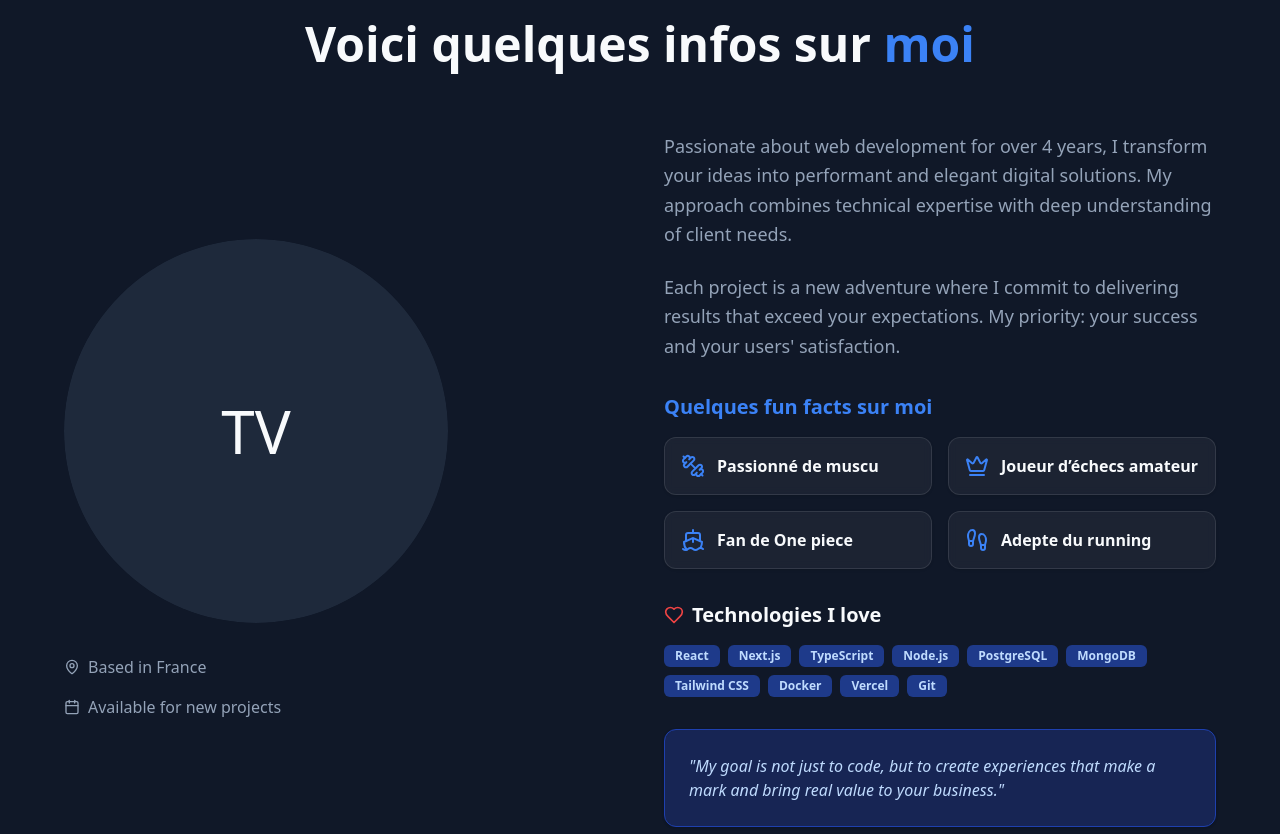
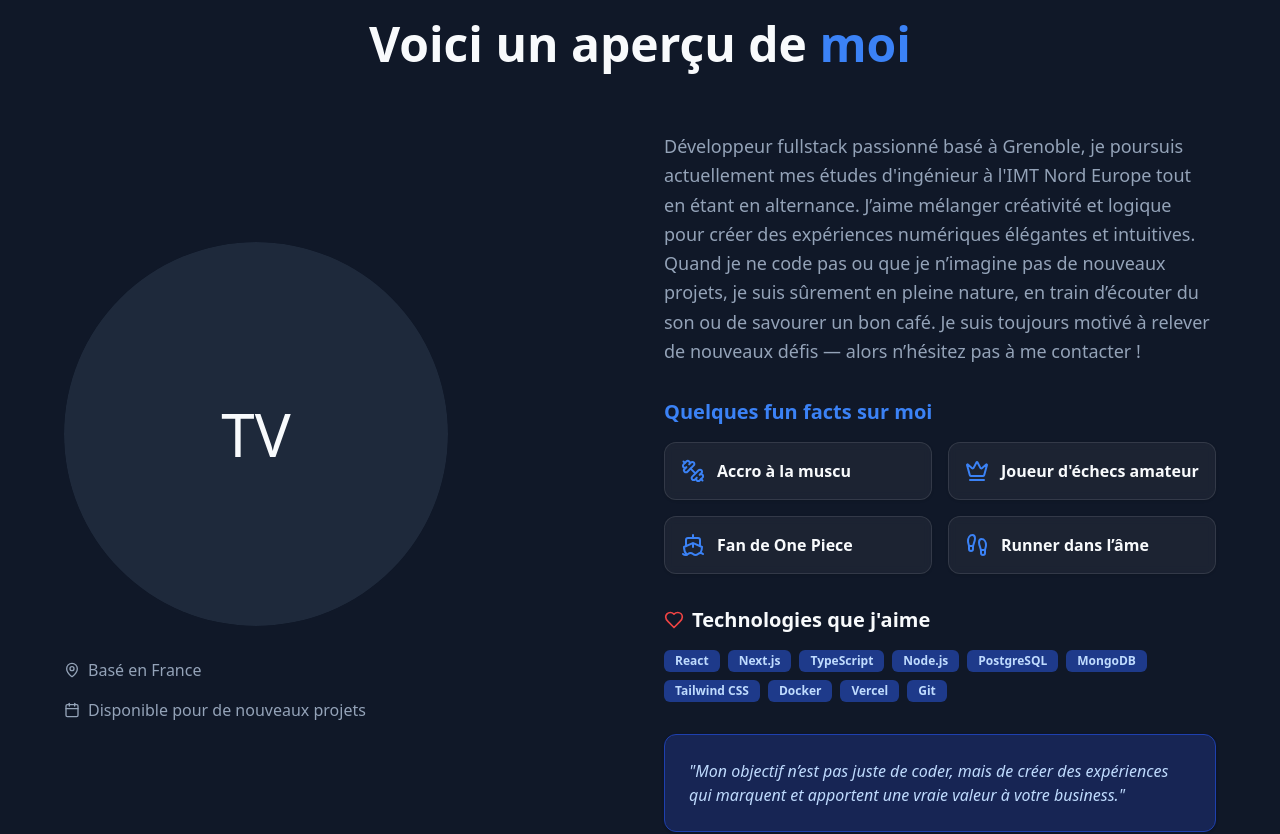
Before and after one commit to teovlt/portfolioFreelance, a React (Vite) app: page / in a window 1280 px wide. Shown: the part 860-1694 px from the top of the page. Built offline with nearby package versions, Linux system fonts and the light colour scheme.

Commit message:
Translate about page

```diff
--- a/src/locales/en.json
+++ b/src/locales/en.json
@@ -52,7 +52,11 @@
     "fact4": {
       "title": "Runner enjoyer",
       "desc": "I did my first half marathon recently"
-    }
+    },
+    "techTitle": "Technologies I love",
+    "location": "Based in France",
+    "availability": "Available for new projects",
+    "quote": "My goal is not just to code, but to create experiences that make a mark and bring real value to your business."
   },
   "experiences": {
     "titleStart": "My",
--- a/src/locales/fr.json
+++ b/src/locales/fr.json
@@ -32,27 +32,31 @@
     "icreate": "Je crée des"
   },
   "about": {
-    "vibes": "Ambiance détendue uniquement",
-    "title": "Voici quelques infos sur",
+    "vibes": "Ambiance chill garantie",
+    "title": "Voici un aperçu de",
     "me": "moi",
-    "description": "Je suis un développeur fullstack passionné basé à Grenoble, actuellement étudiant en ingénierie à l’IMT Nord Europe en alternance. J’aime mêler créativité et logique pour concevoir des expériences numériques élégantes et conviviales. Quand je ne code pas ou n’imagine pas de nouveaux projets, tu me trouveras en pleine nature, à écouter de la musique ou à savourer un bon café. Je suis toujours motivé pour relever de nouveaux défis — n’hésite pas à me contacter !",
+    "description": "Développeur fullstack passionné basé à Grenoble, je poursuis actuellement mes études d'ingénieur à l'IMT Nord Europe tout en étant en alternance. J’aime mélanger créativité et logique pour créer des expériences numériques élégantes et intuitives. Quand je ne code pas ou que je n’imagine pas de nouveaux projets, je suis sûrement en pleine nature, en train d’écouter du son ou de savourer un bon café. Je suis toujours motivé à relever de nouveaux défis — alors n’hésitez pas à me contacter !",
     "factsTitle": "Quelques fun facts sur moi",
     "fact1": {
-      "title": "Passionné de muscu",
-      "desc": "À mon meilleur niveau, je faisais 110 kg au développé couché"
+      "title": "Accro à la muscu",
+      "desc": "À mon top, je faisais 110kg au développé couché"
     },
     "fact2": {
-      "title": "Joueur d’échecs amateur",
-      "desc": "Je me suis récemment mis à apprendre les échecs"
+      "title": "Joueur d'échecs amateur",
+      "desc": "J'essaie d'apprendre les échecs en ce moment"
     },
     "fact3": {
-      "title": "Fan de One piece",
+      "title": "Fan de One Piece",
       "desc": "Je suis un grand fan de One Piece"
     },
     "fact4": {
-      "title": "Adepte du running",
-      "desc": "J’ai couru mon premier semi-marathon récemment"
-    }
+      "title": "Runner dans l’âme",
+      "desc": "J’ai fait mon premier semi-marathon récemment"
+    },
+    "techTitle": "Technologies que j'aime",
+    "location": "Basé en France",
+    "availability": "Disponible pour de nouveaux projets",
+    "quote": "Mon objectif n’est pas juste de coder, mais de créer des expériences qui marquent et apportent une vraie valeur à votre business."
   },
   "experiences": {
     "titleStart": "Mes",
--- a/src/pages/About.tsx
+++ b/src/pages/About.tsx
@@ -12,73 +12,6 @@ export const About = () => {
 
   return (
     <section id="about-section" className="min-h-screen flex items-center justify-center bg-muted/50 py-20">
-      {/* <div className="container grid grid-cols-1 md:grid-cols-2 gap-12 items-center justify-items-center p-4">
-        <motion.div
-          initial={{ opacity: 0, x: -50 }}
-          animate={{ opacity: 1, x: 0 }}
-          transition={{ delay: 0.3, duration: 0.7 }}
-          className="flex flex-col items-center text-left gap-6 w-full max-w-md"
-        >
-          <div className="relative flex flex-col items-center text-center space-y-4">
-            <motion.div
-              initial={{ scale: 0.9, opacity: 0 }}
-              animate={{ scale: 1, opacity: 1 }}
-              transition={{ delay: 0.5, duration: 0.7 }}
-              className="w-64 h-64 md:w-80 md:h-80 lg:w-96 lg:h-96 relative overflow-hidden rounded-full border-4 border-white/10 shadow-2xl animate-bounce-slow"
-            >
-              <Avatar className="w-full h-full">
-                <AvatarImage src="images/me.jpg" alt="Profile Photo" className="object-cover w-full h-full" />
-                <AvatarFallback className="text-6xl">TV</AvatarFallback>
-              </Avatar>
-              <div className="absolute inset-0 border-4 border-primary/20 rounded-full -rotate-6"></div>
-            </motion.div>
-
-            <motion.div
-              initial={{ opacity: 0, rotate: -10 }}
-              animate={{ opacity: 1, rotate: 0 }}
-              transition={{ delay: 0.9, duration: 0.6 }}
-              className="bg-gradient-to-r from-primary to-primary-dark py-3 px-6 rounded-full shadow-lg"
-            >
-              <h1 className="text-2xl font-bold">{t("about.vibes")}</h1>
-            </motion.div>
-          </div>
-        </motion.div>
-
-        <motion.div
-          initial={{ opacity: 0, x: 50 }}
-          animate={{ opacity: 1, x: 0 }}
-          transition={{ delay: 0.3, duration: 0.7 }}
-          className="flex flex-col justify-center space-y-10"
-        >
-          <motion.h2
-            initial={{ opacity: 0 }}
-            animate={{ opacity: 1 }}
-            transition={{ delay: 0.7, duration: 0.7 }}
-            className="text-4xl md:text-5xl font-bold"
-          >
-            {t("about.title")} <span className="text-primary">{t("about.me")}</span>
-          </motion.h2>
-
-          <motion.p
-            initial={{ opacity: 0 }}
-            animate={{ opacity: 1 }}
-            transition={{ delay: 0.8, duration: 0.7 }}
-            className="text-lg leading-relaxed text-justify"
-          >
-            {t("about.description")}
-          </motion.p>
-
-          <motion.div initial={{ opacity: 0 }} animate={{ opacity: 1 }} transition={{ delay: 0.9, duration: 0.7 }}>
-            <h3 className="text-xl font-semibold mb-4 text-primary">{t("about.factsTitle")}</h3>
-            <div className="grid grid-cols-1 md:grid-cols-2 gap-4">
-              <FunFactCard icon={<Dumbbell />} title={t("about.fact1.title")} description={t("about.fact1.desc")} delay={1.0} />
-              <FunFactCard icon={<Crown />} title={t("about.fact2.title")} description={t("about.fact2.desc")} delay={1.1} />
-              <FunFactCard icon={<Ship />} title={t("about.fact3.title")} description={t("about.fact3.desc")} delay={1.2} />
-              <FunFactCard icon={<Award />} title={t("about.fact4.title")} description={t("about.fact4.desc")} delay={1.3} />
-            </div>
-          </motion.div>
-        </motion.div>
-      </div> */}
       <div className="container mx-auto px-4 sm:px-6 lg:px-8">
         <div className="max-w-6xl mx-auto">
           <div className="text-center mb-16">
@@ -107,11 +40,11 @@ export const About = () => {
               <div className="space-y-4">
                 <div className="flex items-center justify-center lg:justify-start gap-2 text-muted-foreground">
                   <MapPin className="h-4 w-4" />
-                  <span>{"Based in France"}</span>
+                  <span>{t("about.location")}</span>
                 </div>
                 <div className="flex items-center justify-center lg:justify-start gap-2 text-muted-foreground">
                   <Calendar className="h-4 w-4" />
-                  <span>{"Available for new projects"}</span>
+                  <span>{t("about.availability")}</span>
                 </div>
               </div>
             </div>
@@ -119,29 +52,10 @@ export const About = () => {
             {/* Description and Details */}
             <div className="space-y-8">
               <div>
-                <p className="text-lg text-muted-foreground leading-relaxed mb-6">
-                  {
-                    "Passionate about web development for over 4 years, I transform your ideas into performant and elegant digital solutions. My approach combines technical expertise with deep understanding of client needs."
-                  }
-                </p>
-                <p className="text-lg text-muted-foreground leading-relaxed">
-                  {
-                    "Each project is a new adventure where I commit to delivering results that exceed your expectations. My priority: your success and your users' satisfaction."
-                  }
-                </p>
+                <p className="text-lg text-muted-foreground leading-relaxed mb-6">{t("about.description")}</p>
               </div>
 
-              {/* Stats */}
-              {/* <div className="grid grid-cols-3 gap-6">
-                {stats.map((stat, index) => (
-                  <Card key={index} className="text-center p-4 border-2 hover:border-blue-200 dark:hover:border-blue-800 transition-colors">
-                    <CardContent className="p-0">
-                      <div className="text-2xl font-bold text-blue-600 mb-1">{stat.number}</div>
-                      <div className="text-sm text-muted-foreground">{stat.label}</div>
-                    </CardContent>
-                  </Card>
-                ))}
-              </div> */}
+              {/* Fun facts */}
               <motion.div initial={{ opacity: 0 }} animate={{ opacity: 1 }} transition={{ delay: 0.9, duration: 0.7 }}>
                 <h3 className="text-xl font-semibold mb-4 text-primary">{t("about.factsTitle")}</h3>
                 <div className="grid grid-cols-1 md:grid-cols-2 gap-4">
@@ -156,7 +70,7 @@ export const About = () => {
               <div>
                 <h3 className="text-xl font-semibold mb-4 flex items-center gap-2">
                   <Heart className="h-5 w-5 text-red-500" />
-                  {"Technologies I love"}
+                  {t("about.techTitle")}
                 </h3>
                 <div className="flex flex-wrap gap-2">
                   {skills.map((skill, index) => (
@@ -174,9 +88,7 @@ export const About = () => {
               {/* Personal Touch */}
               <Card className="bg-blue-50 dark:bg-blue-950 border-blue-200 dark:border-blue-800">
                 <CardContent className="p-6">
-                  <p className="text-blue-800 dark:text-blue-200 italic">
-                    {'"My goal is not just to code, but to create experiences that make a mark and bring real value to your business."'}
-                  </p>
+                  <p className="text-blue-800 dark:text-blue-200 italic">{`"${t("about.quote")}"`}</p>
                 </CardContent>
               </Card>
             </div>
```
